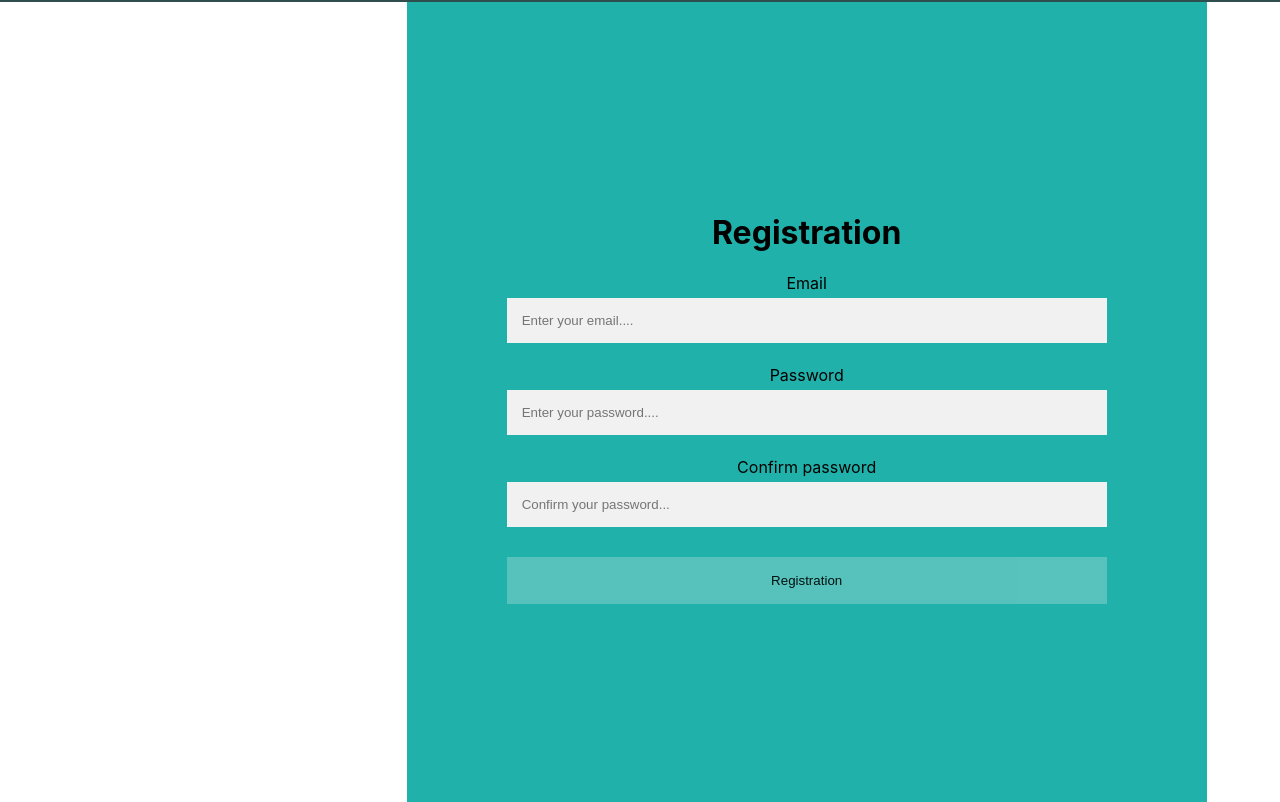
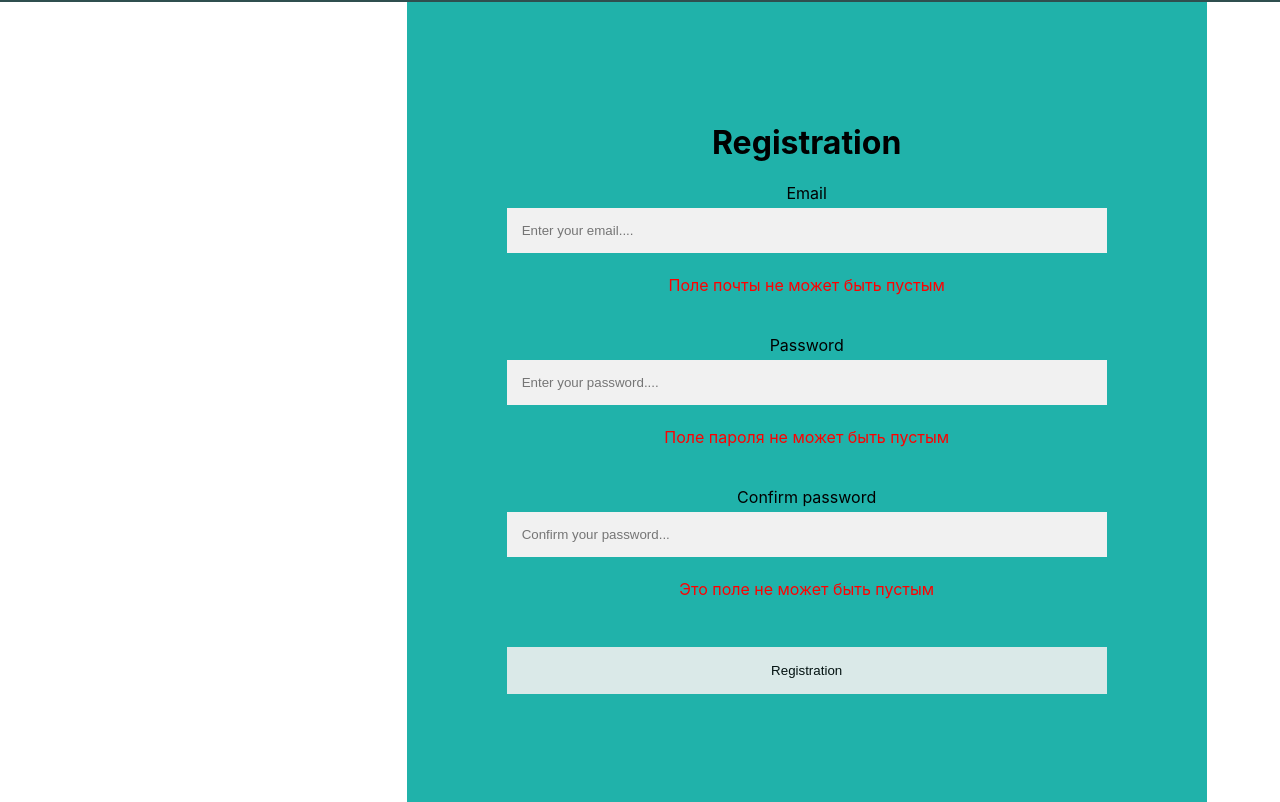
Before and after one commit to strandpunk/test, a React (Create React App) app: page / in a window 1280 px wide. Shown: the part 898-1700 px from the top of the page. Built offline with nearby package versions, Linux system fonts and the light colour scheme.

Commit message:
validation update

```diff
--- a/src/components/Form/Form.jsx
+++ b/src/components/Form/Form.jsx
@@ -1,4 +1,3 @@
-import { useEffect } from 'react';
 import { useState } from 'react';
 import './Form.css'
 
@@ -6,19 +5,11 @@ function Form() {
 
     const [email, setEmail] = useState('');
     const [password, setPassword] = useState('');
-    const [emailDirty, setEmailDirty] = useState(false);
-    const [passwordDirty, setPasswordDirty] = useState(false);
+    const [confirmPassword, setConfirmPassword] = useState('')
+
     const [emailError, setEmailError] = useState('Поле почты не может быть пустым')
     const [passwordError, setPasswordError] = useState('Поле пароля не может быть пустым')
-    const [formValid, setFormValid] = useState(false)
-
-    useEffect(() => {
-        if (emailError || passwordError) {
-            setFormValid(false)
-        } else {
-            setFormValid(true)
-        }
-    }, [emailError, passwordError])
+    const [confirmPasswordError, setConfirmPasswordError] = useState('Это поле не может быть пустым')
 
     const emailHandler = (e) => {
         setEmail(e.target.value)
@@ -34,7 +25,9 @@ function Form() {
     }
 
     const passwordHandler = (e) => {
+
         setPassword(e.target.value)
+
         const uppercaseRegExp = /(?=.*?[A-Z])/;
         const lowercaseRegExp = /(?=.*?[a-z])/;
         const digitsRegExp = /(?=.*?[0-9])/;
@@ -66,32 +59,40 @@ function Form() {
         }
     }
 
-    const blurHandler = (e) => {
-        switch (e.target.name) {
-            case 'email':
-                setEmailDirty(true)
-                break
-            case 'password':
-                setPasswordDirty(true)
-                break
-            default:
-                break
+    const confirmPasswordHandler = (e) => {
+
+        setConfirmPassword(e.target.value)
+
+        if (e.target.value.length === 0) {
+            setConfirmPasswordError('Password is empty');
+        } else (
+            setConfirmPasswordError('')
+        )
+    }
+
+    const Pass = (e) => {
+        if (confirmPassword !== password) {
+            setConfirmPasswordError('Пароли не совпали')
+        } else {
+            setConfirmPasswordError('')
         }
     }
+
     return (
         <div className='form__wrapper'>
             <div>
                 <form>
                     <h1>Registration</h1>
-                    {(emailDirty && emailError) && <div style={{ color: 'red' }}>{emailError}</div>}
                     <label>Email</label>
-                    <input onChange={e => emailHandler(e)} value={email} onBlur={e => blurHandler(e)} name='email' type='text' placeholder='Enter your email....' />
-                    {(passwordDirty && passwordError) && <div style={{ color: 'red' }}>{passwordError}</div>}
+                    <input onChange={e => emailHandler(e)} value={email} name='email' type='text' placeholder='Enter your email....' />
+                    <div style={{ color: 'red', marginBottom: '40px' }}>{emailError}</div>
                     <label>Password</label>
-                    <input onChange={e => passwordHandler(e)} value={password} onBlur={e => blurHandler(e)} name='password' type='password' placeholder='Enter your password....' />
+                    <input onChange={e => passwordHandler(e)} value={password} name='password' type='password' placeholder='Enter your password....' />
+                    <div style={{ color: 'red', marginBottom: '40px' }}>{passwordError}</div>
                     <label>Confirm password</label>
-                    <input type='password' placeholder='Confirm your password...'></input>
-                    <button className='registerbtn' disabled={!formValid} type='submit'>Registration</button>
+                    <input onChange={e => confirmPasswordHandler(e)} value={confirmPassword} name='confirmPassword' type='password' placeholder='Confirm your password...'></input>
+                    <div style={{ color: 'red', marginBottom: '40px' }}>{confirmPasswordError}</div>
+                    <button onClick={e => Pass(e)} className='registerbtn' type='button'>Registration</button>
                 </form>
             </div>
         </div>
```
